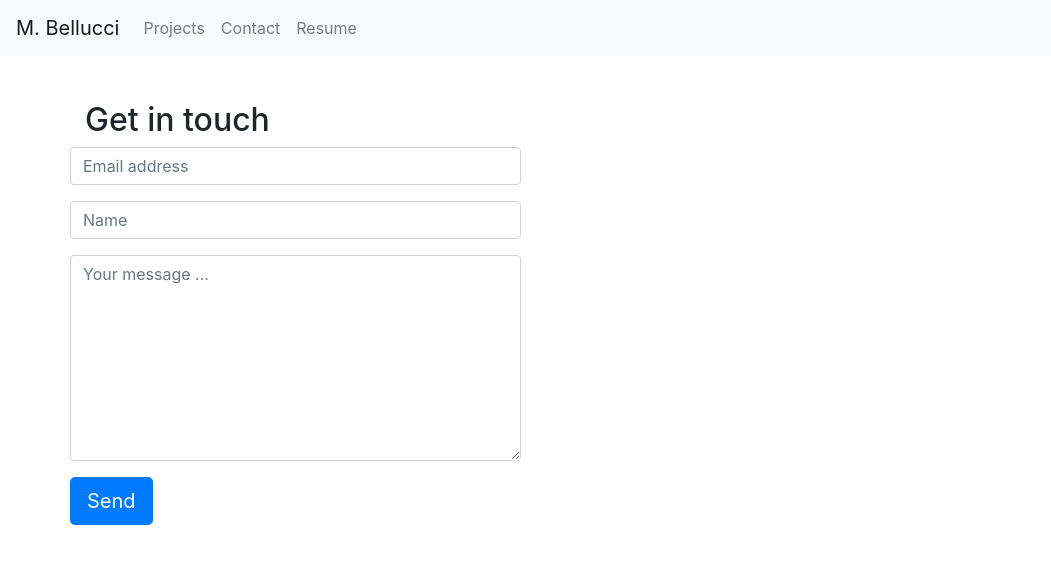
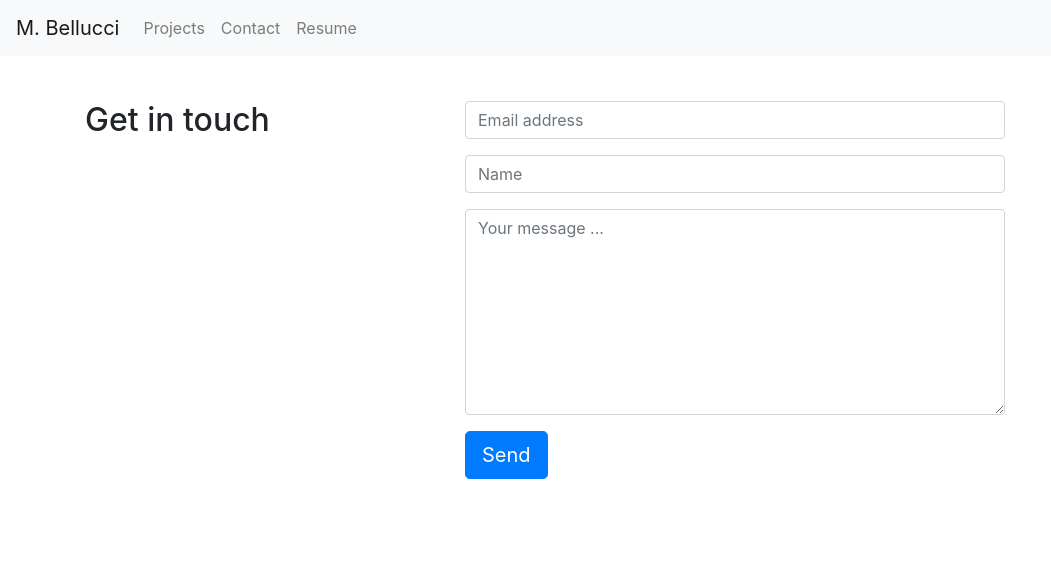
Before and after one commit to delbetu/delbetu.github.io, a Jekyll site: the page built from src/contact.html, in a window 1280 px wide. Shown: the top 564 px of the page, without its empty margins (0-1051 px from the left). Built offline with Jekyll 4.4.1, drawn with Linux system fonts in a browser that asks for light colours.

Commit message:
Fix contact form.

```diff
--- a/src/_includes/nav.html
+++ b/src/_includes/nav.html
@@ -4,7 +4,7 @@ nav {
 }
 </style>
 
-<nav class="navbar navbar-expand-lg navbar-light bg-light">
+<nav class="navbar sticky-top navbar-expand-lg navbar-light bg-light">
   <a class="navbar-brand" href="/">M. Bellucci</a>
   <button class="navbar-toggler" type="button" data-toggle="collapse" data-target="#navbarSupportedContent" aria-controls="navbarSupportedContent" aria-expanded="false" aria-label="Toggle navigation">
     <span class="navbar-toggler-icon"></span>
--- a/src/contact.html
+++ b/src/contact.html
@@ -4,8 +4,9 @@ title: Contact
 
 ---
 
-  <h2>Get in touch</h2>
-  <div class="row full-screen">
+<div class='row'>
+  <h2 class='col-md-4'>Get in touch</h2>
+  <div class="col-md-6 full-screen">
     <form action="//formspree.io/delbetu@gmail.com" method="POST" id="contact-form">
 
       <input class="form-group form-control" type="email" name="from" placeholder="Email address" required>
@@ -18,3 +19,4 @@ title: Contact
       <input type="hidden" name="_next" value="{{ page.url }}"></input>
     </form>
   </div>
+</div>
```
